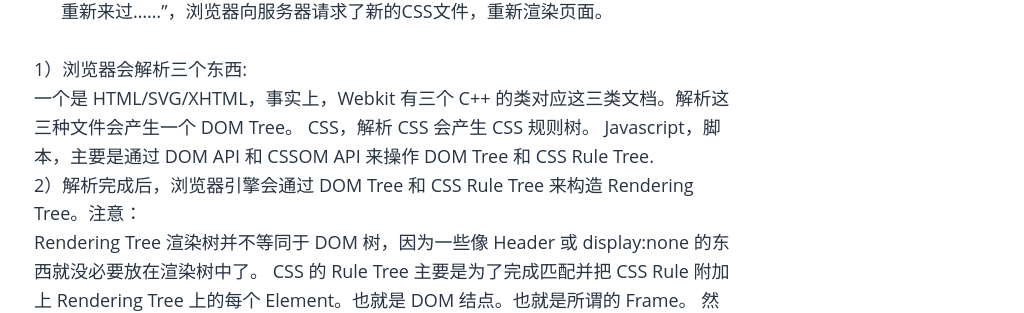
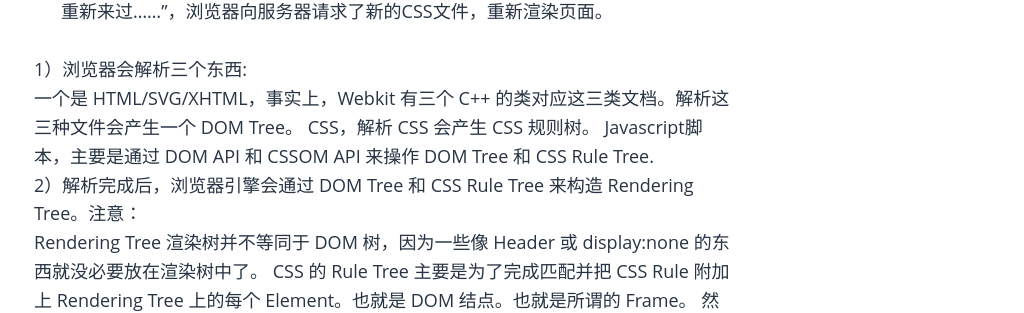
Before and after one commit to P233/3-Jekyll, a Jekyll site: the page built from _posts/2016-04-10-browser-kernel.md, in a window 1280 px wide. Shown: the part 1307-1620 px from the top of the page, without its empty margins (256-1280 px from the left). Built offline with Jekyll 4.4.1, drawn with Linux system fonts in a browser that asks for light colours.

```diff
--- a/_posts/2016-04-10-browser-kernel.md
+++ b/_posts/2016-04-10-browser-kernel.md
@@ -34,7 +34,7 @@ tags: 浏览器，前端
 1）浏览器会解析三个东西:
 一个是 HTML/SVG/XHTML，事实上，Webkit 有三个 C++ 的类对应这三类文档。解析这三种文件会产生一个 DOM Tree。
 CSS，解析 CSS 会产生 CSS 规则树。
-Javascript，脚本，主要是通过 DOM API 和 CSSOM API 来操作 DOM Tree 和 CSS Rule Tree.
+Javascript脚本，主要是通过 DOM API 和 CSSOM API 来操作 DOM Tree 和 CSS Rule Tree.
 2）解析完成后，浏览器引擎会通过 DOM Tree 和 CSS Rule Tree 来构造 Rendering Tree。注意：
 Rendering Tree 渲染树并不等同于 DOM 树，因为一些像 Header 或 display:none 的东西就没必要放在渲染树中了。
 CSS 的 Rule Tree 主要是为了完成匹配并把 CSS Rule 附加上 Rendering Tree 上的每个 Element。也就是 DOM 结点。也就是所谓的 Frame。
```
